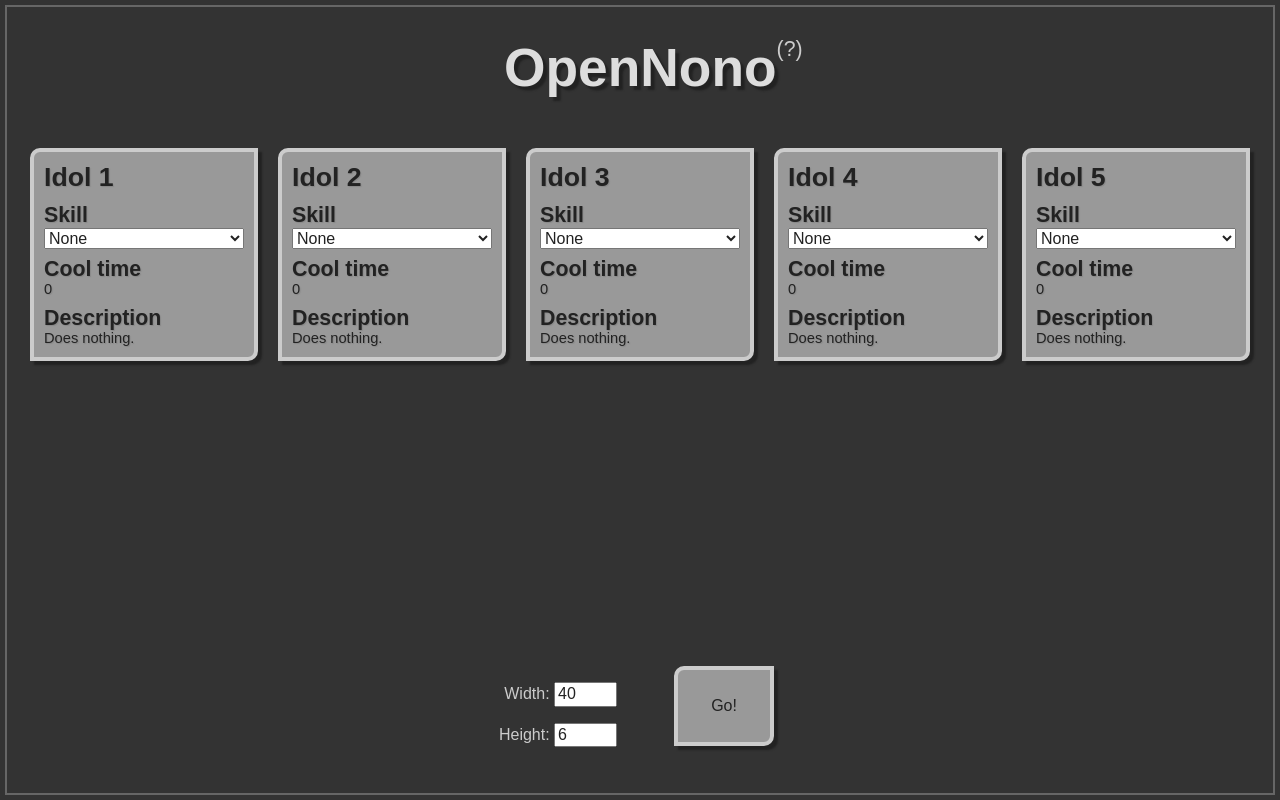
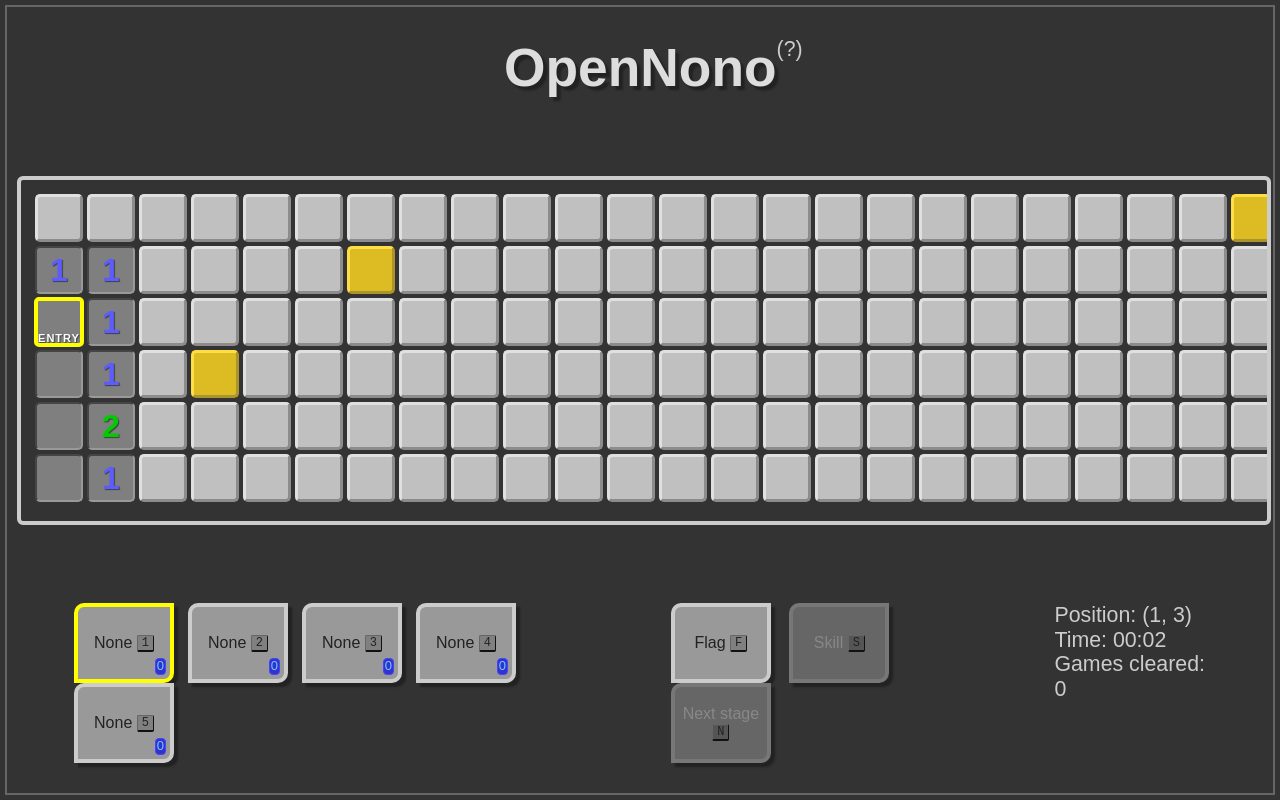
Before and after one commit to HertzDevil/open-nono, a website with bundled scripts: page public/index.html in a window 1280 px wide. Both pictures are taken after a click on the button "Go!". Built offline with nearby package versions, Linux system fonts and the light colour scheme.

Commit message:
small fixes

```diff
--- a/public/js/app.js
+++ b/public/js/app.js
@@ -67,14 +67,14 @@ document.addEventListener('DOMContentLoaded', () => {
 			alert('Width must be an integer.');
 			return;
 		}
-		const WIDTH = Math.max(5, Math.min(99, parseInt(widthField)));
+		const WIDTH = Math.max(5, Math.min(99, parseInt(widthField.value)));
 
 		const heightField = document.getElementById('nono-config-height');
 		if (!/^[1-9][0-9]*$/.test(heightField.value)) {
 			alert('Height must be an integer.');
 			return;
 		}
-		const HEIGHT = Math.max(5, Math.min(30, parseInt(widthHeight)));
+		const HEIGHT = Math.max(5, Math.min(30, parseInt(heightField.value)));
 
 		const MINES = Math.floor(WIDTH * HEIGHT * 0.15);
 		const TOMODACHI = Math.floor(WIDTH * HEIGHT * 0.02);
```
Also changed, not shown: public/help.html (+7 -7 lines), README.md.
